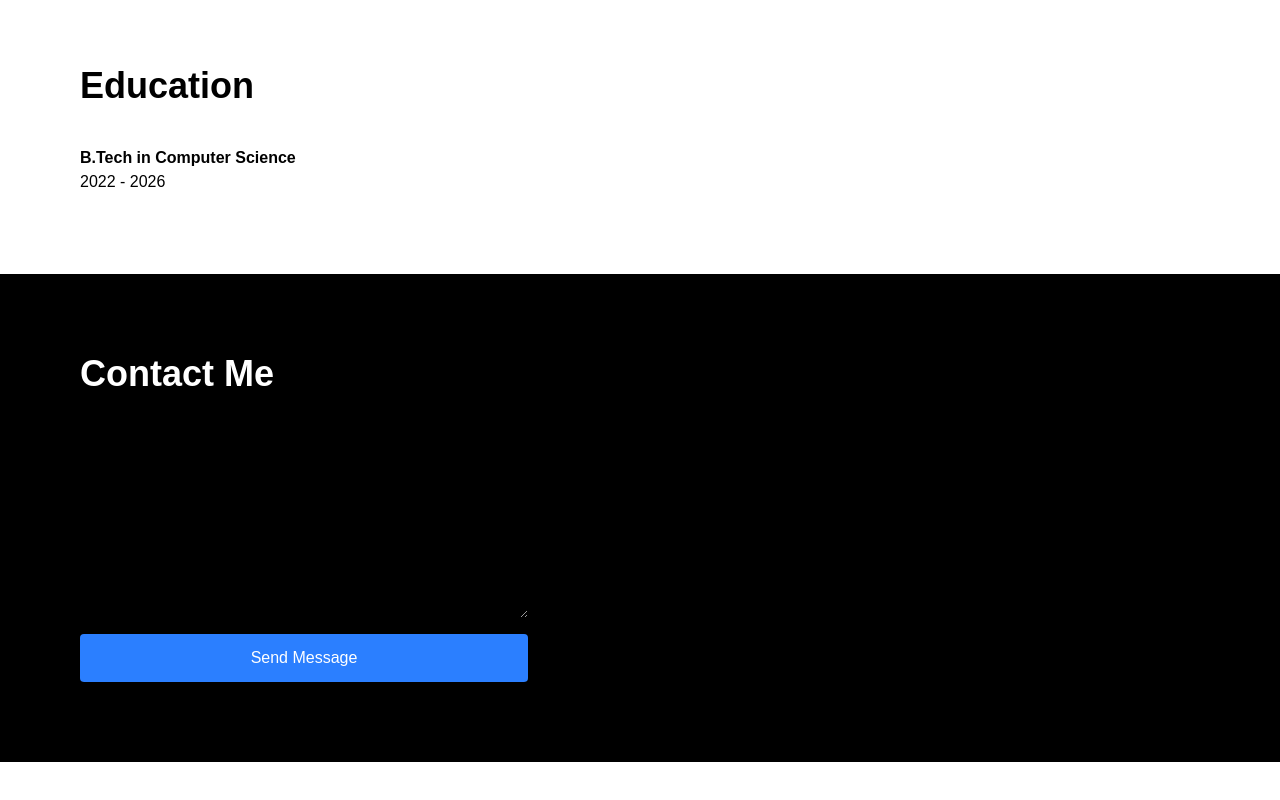
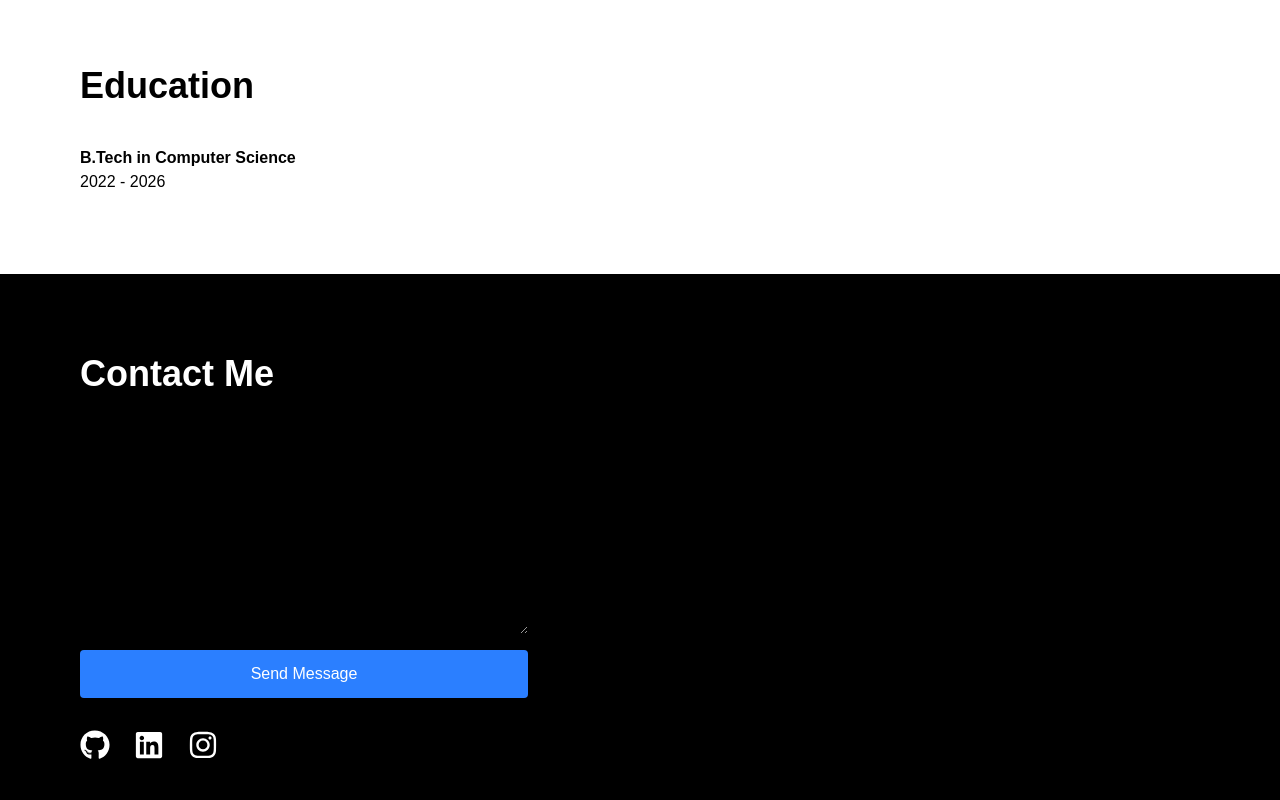
Before and after one commit to nikhithapammi20-star/suyash-portfolio, a Next.js app: page / in a window 1280 px wide. Shown: the part 2876-3676 px from the top of the page. Before the commit the page ends 3638 px from the top, so only its background shows below. Built offline with nearby package versions, Linux system fonts and the light colour scheme.

Commit message:
updated social links

```diff
--- a/components/Contact.tsx
+++ b/components/Contact.tsx
@@ -1,30 +1,46 @@
+import { FaGithub, FaLinkedin, FaInstagram } from "react-icons/fa";
+
 export default function Contact() {
   return (
     <section id="contact" className="p-20 bg-black text-white">
-      <h2 className="text-4xl font-bold">Contact Me</h2>
+      <h2 className="text-4xl font-bold mb-10">Contact Me</h2>
 
-      <form className="flex flex-col gap-4 mt-6 max-w-md">
+      <form className="flex flex-col gap-4 max-w-md">
         <input
           type="text"
           placeholder="Name"
-          className="p-3 text-black rounded"
+          className="p-3 rounded text-black"
         />
 
         <input
           type="email"
           placeholder="Email"
-          className="p-3 text-black rounded"
+          className="p-3 rounded text-black"
         />
 
         <textarea
           placeholder="Message"
-          className="p-3 text-black rounded"
+          className="p-3 rounded text-black"
         ></textarea>
 
         <button className="bg-blue-500 p-3 rounded">
           Send Message
         </button>
       </form>
+
+      <div className="flex gap-6 mt-8 text-3xl">
+        <a href="https://github.com/nikhithapammi20-star/suyash-portfolio" target="_blank">
+          <FaGithub />
+        </a>
+
+        <a href="https://linkedin.com/in/nikhitha-reddy-27a16337b" target="_blank">
+          <FaLinkedin />
+        </a>
+
+        <a href="https://instagram.com/_gurl_2_0_" target="_blank">
+          <FaInstagram />
+        </a>
+      </div>
     </section>
   );
 }
```
